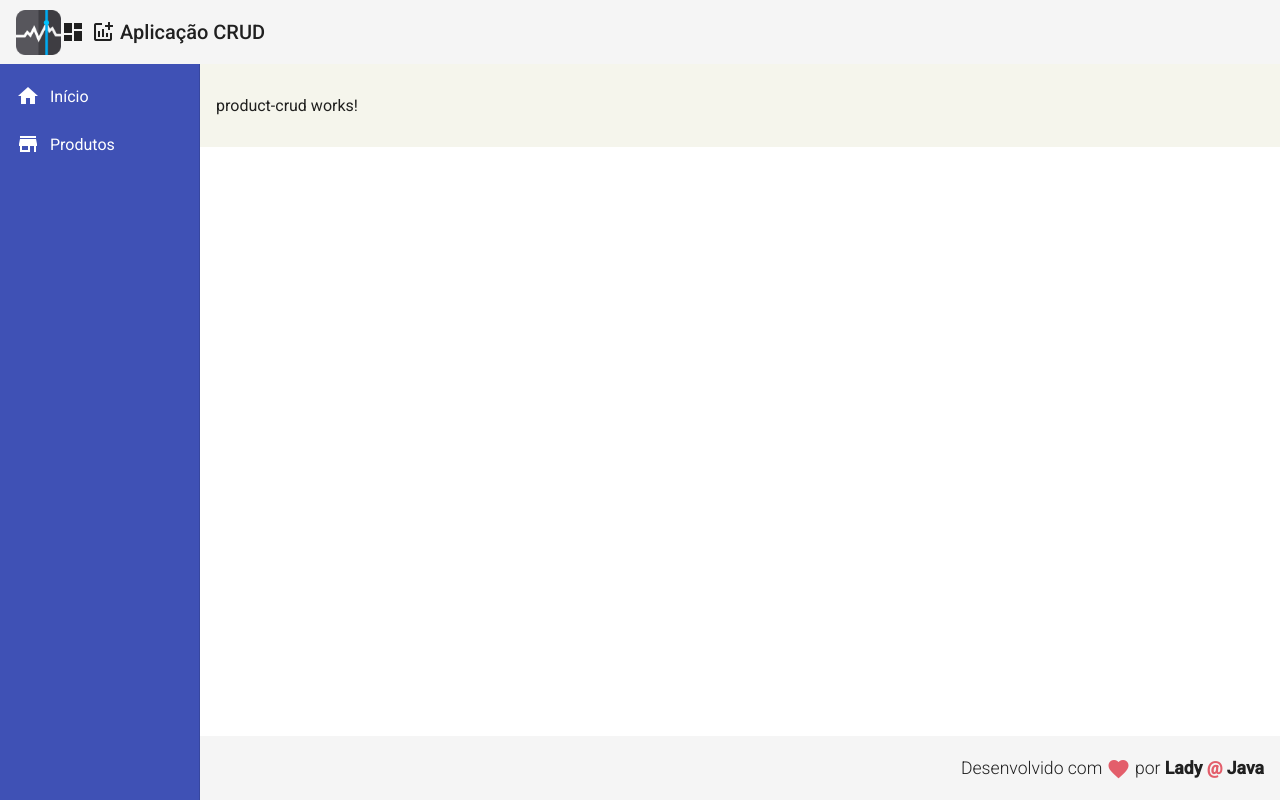
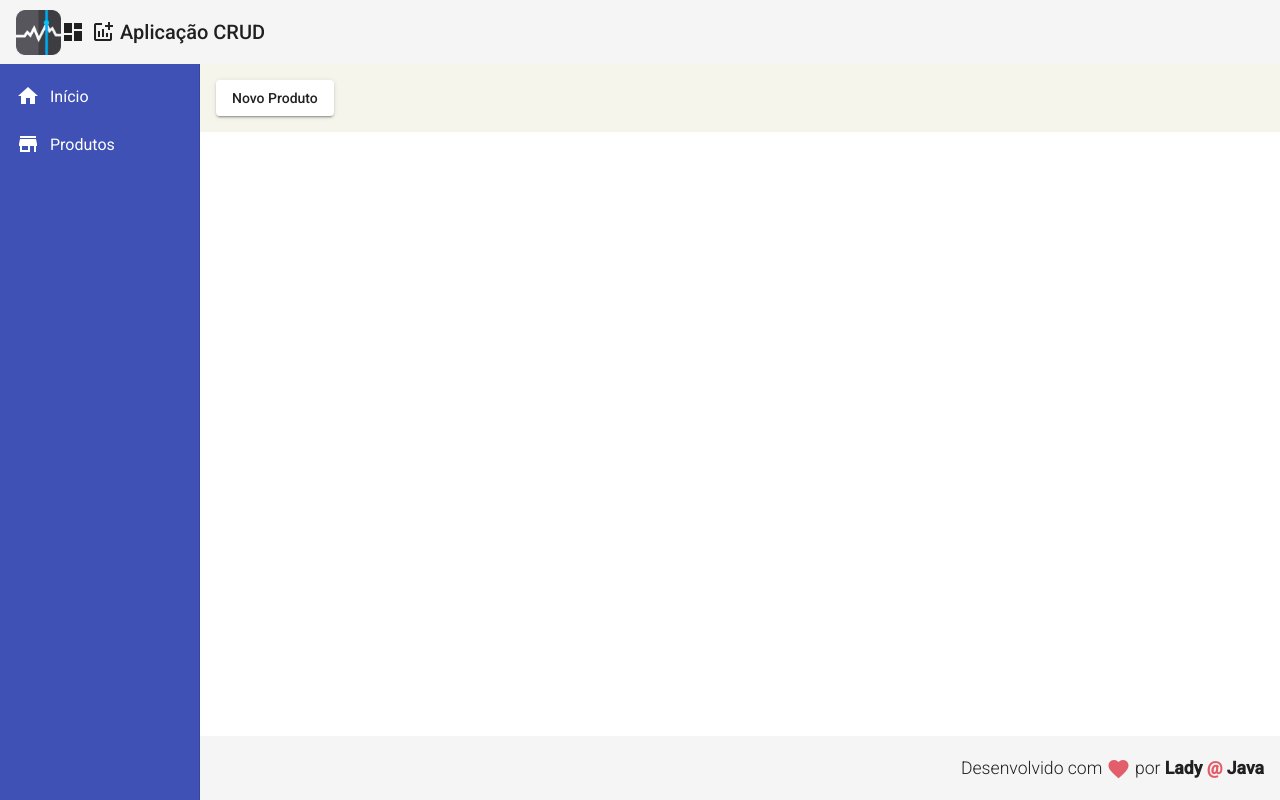
Before and after one commit to a-pinheira/angular-json-java, an Angular app in the folder crud/frontend/: page /products in a window 1280 px wide. Built offline with nearby package versions, Linux system fonts and the light colour scheme.

Commit message:
navegação - create tela Produtos

```diff
--- a/crud/frontend/src/app/directives/for.directive.ts
+++ b/crud/frontend/src/app/directives/for.directive.ts
@@ -19,7 +19,7 @@
   ngOnInit(): void{
     for (let number of this.numbers) {
       this.container.createEmbeddedView(
-        this.template, {Simplicit: number});
+        this.template, { Simplicit: number });
 
     }
     console.log(this.numbers)
--- a/crud/frontend/src/app/views/product-crud/product-crud.component.html
+++ b/crud/frontend/src/app/views/product-crud/product-crud.component.html
@@ -1 +1,3 @@
-<p>product-crud works!</p>
+<button mat-raised-button (click)="navigateToProductCreate()">
+    Novo Produto
+</button>
--- a/crud/frontend/src/app/views/product-crud/product-crud.component.ts
+++ b/crud/frontend/src/app/views/product-crud/product-crud.component.ts
@@ -1,4 +1,5 @@
 import { Component, OnInit } from '@angular/core';
+import { Router } from '@angular/router';
 
 @Component({
   selector: 'app-product-crud',
@@ -7,9 +8,13 @@
 })
 export class ProductCrudComponent implements OnInit {
 
-  constructor() { }
+  constructor(private router: Router) { }
 
   ngOnInit(): void {
   }
 
+  navigateToProductCreate(): void {
+    this.router.navigate(['/products/create'])
+  }
+
 }
```
Also changed, not shown: crud/frontend/src/app/app.module.ts (+8 -5 lines).
